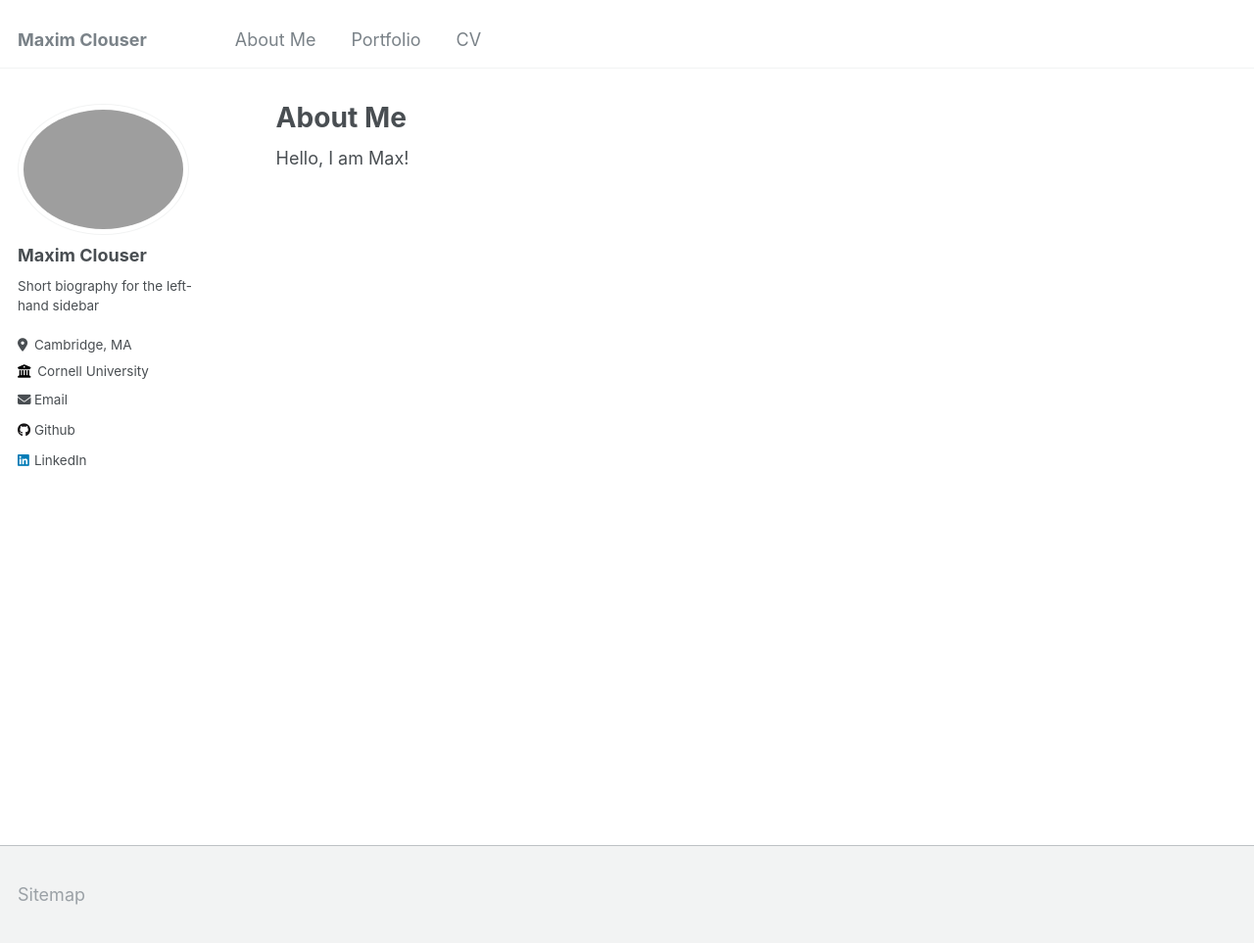
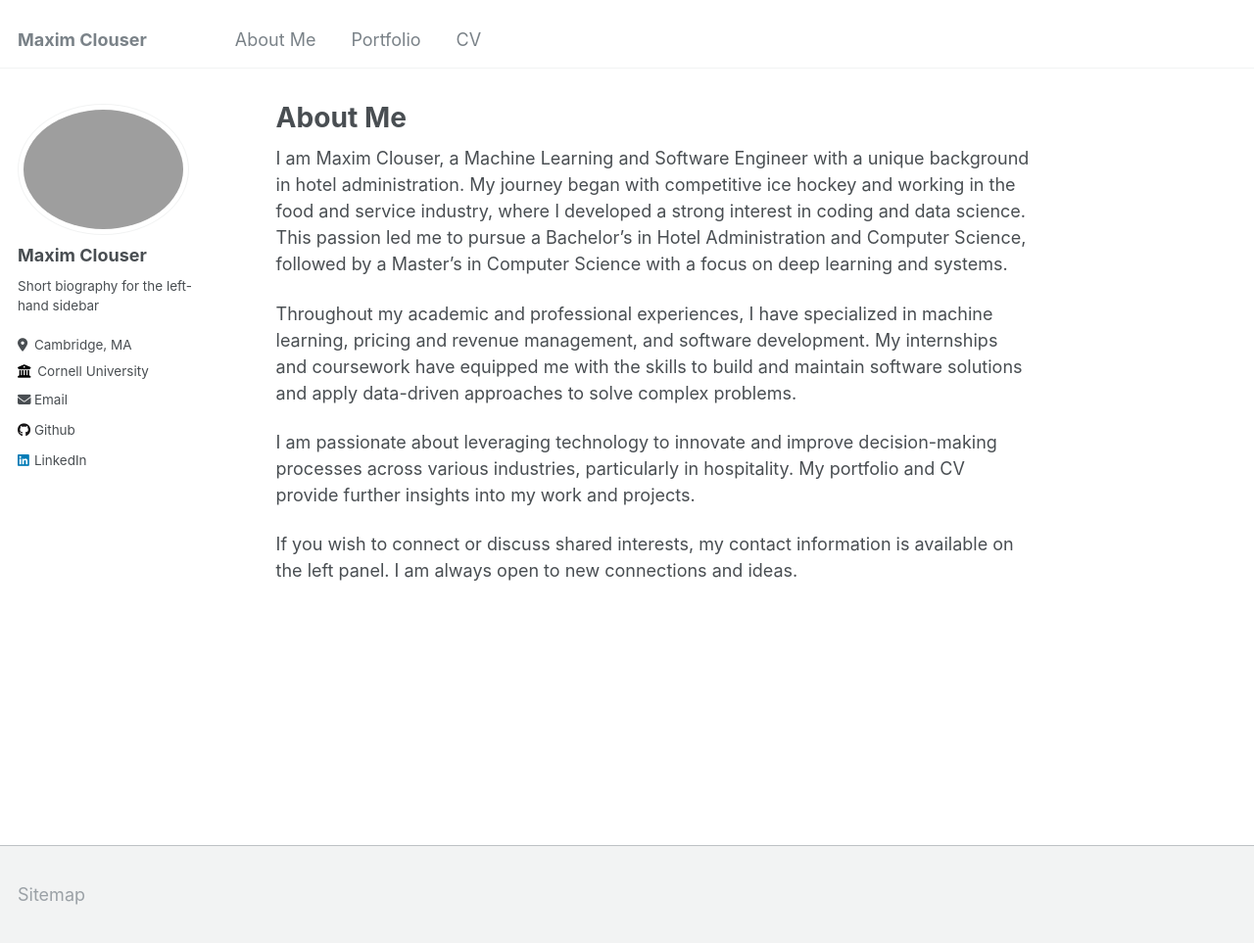
Before and after one commit to MaximClouser/MaximClouser.github.io, a Jekyll site: the page built from _pages/about.md, in a window 1280 px wide and 963 px high. Shown: the whole window at 98% size. Built offline with Jekyll 4.4.1, drawn with Linux system fonts in a browser that asks for light colours.

Commit message:
Adding about section verbage

```diff
--- a/_pages/about.md
+++ b/_pages/about.md
@@ -6,4 +6,10 @@ redirect_from:
   - /about/
   - /about.html
 ---
-Hello, I am Max!
+I am Maxim Clouser, a Machine Learning and Software Engineer with a unique background in hotel administration. My journey began with competitive ice hockey and working in the food and service industry, where I developed a strong interest in coding and data science. This passion led me to pursue a Bachelor’s in Hotel Administration and Computer Science, followed by a Master’s in Computer Science with a focus on deep learning and systems.
+
+Throughout my academic and professional experiences, I have specialized in machine learning, pricing and revenue management, and software development. My internships and coursework have equipped me with the skills to build and maintain software solutions and apply data-driven approaches to solve complex problems.
+
+I am passionate about leveraging technology to innovate and improve decision-making processes across various industries, particularly in hospitality. My portfolio and CV provide further insights into my work and projects.
+
+If you wish to connect or discuss shared interests, my contact information is available on the left panel. I am always open to new connections and ideas.
```
